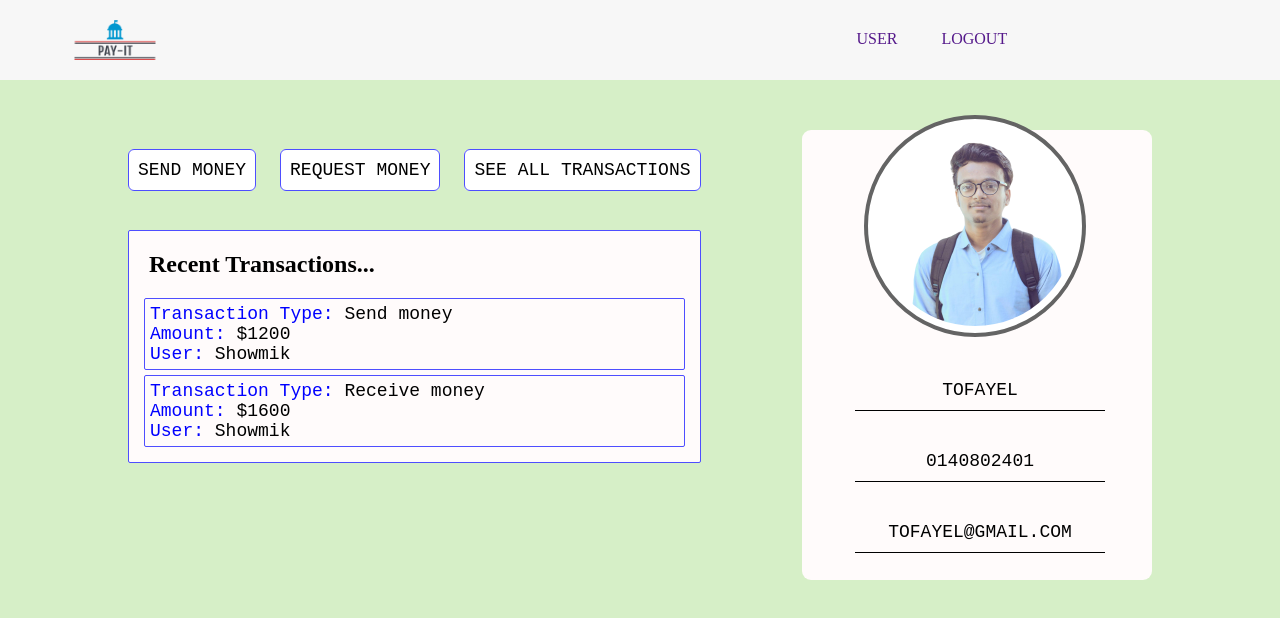
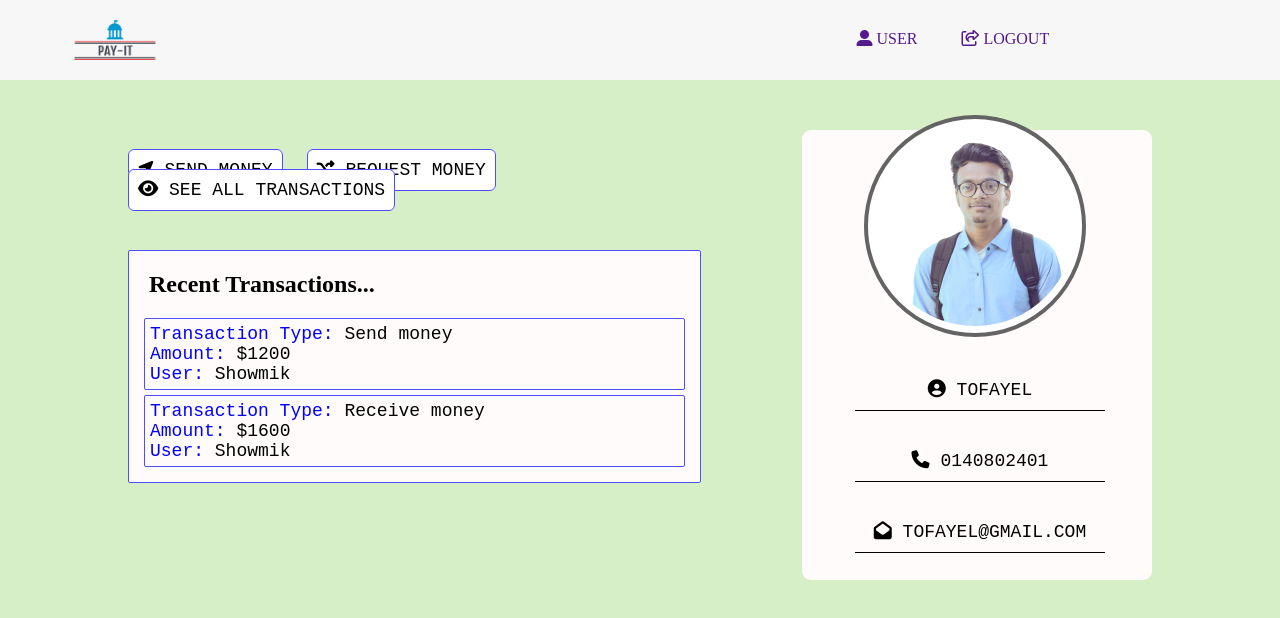
Before and after one commit to Miskat-UL/bkash-frontend, a plain HTML site: page home.html in a window 1280 px wide. Drawn offline with Linux system fonts and the light colour scheme.

Commit message:
icon-change
some icon change

```diff
--- a/home.html
+++ b/home.html
@@ -15,8 +15,8 @@
             <div class="navigation__div">
                 <div class="nabvar">
                     <ul class="navbar__item">
-                        <li class="nav__lists "><a href="" class="nav__links">User</a></li>
-                        <li class="nav__lists"><a href="" class="nav__links">Logout</a></li>
+                        <li class="nav__lists "><a href="" class="nav__links"> <i class="fas fa-user-alt"></i> User</a></li>
+                        <li class="nav__lists"><a href="" class="nav__links">  <i class="far fa-share-square"></i> Logout</a></li>
 
                     </ul>
                 </div>
@@ -32,9 +32,9 @@
                         <div class="home__list">
 
                             <ul class="home_ul">
-                                <li class="home__list--items"><a class="home__list--links" href="#">Send Money</a></li>
-                                <li class="home__list--items"><a class="home__list--links" href="#">Request Money</a></li>
-                                <li class="home__list--items"><a class="home__list--links" href="#">See All Transactions</a></li>
+                                <li class="home__list--items"><a class="home__list--links" href="#"> <i class="fas fa-location-arrow"></i> Send Money</a></li>
+                                <li class="home__list--items"><a class="home__list--links" href="#"> <i class="fas fa-random"></i> Request Money</a></li>
+                                <li class="home__list--items"><a class="home__list--links" href="#"> <i class="fas fa-eye"></i> See All Transactions</a></li>
                             </ul>
 
                         </div>
@@ -70,9 +70,11 @@
                         <div class="profile__info">
 
                             <ul>
-                                <li class="profile__info--list"><a class="profile__info--link" href="#">Tofayel</a></li>
-                                <li class="profile__info--list"><a class="profile__info--link" href="#">0140802401</a></li>
-                                <li class="profile__info--list"><a class="profile__info--link" href="#">Tofayel@gmail.com</a></li>
+                                <li class="profile__info--list"><a class="profile__info--link" href="#"> <i class="fas fa-user-circle"></i> Tofayel</a></li>
+                                <li class="profile__info--list"><a class="profile__info--link" href="#"> <i class="fas fa-phone"></i> 0140802401</a>
+                    </li>
+                                <li class="profile__info--list"><a class="profile__info--link" href="#"> <i class="fas fa-envelope-open"></i> Tofayel@gmail.com</a></li>
+
                             </ul>
                         </div>
                     </div>
@@ -103,7 +105,7 @@
 
 
 
-
+  <script src="https://kit.fontawesome.com/a076d05399.js"></script>
 
 </body>
 </html>
```
